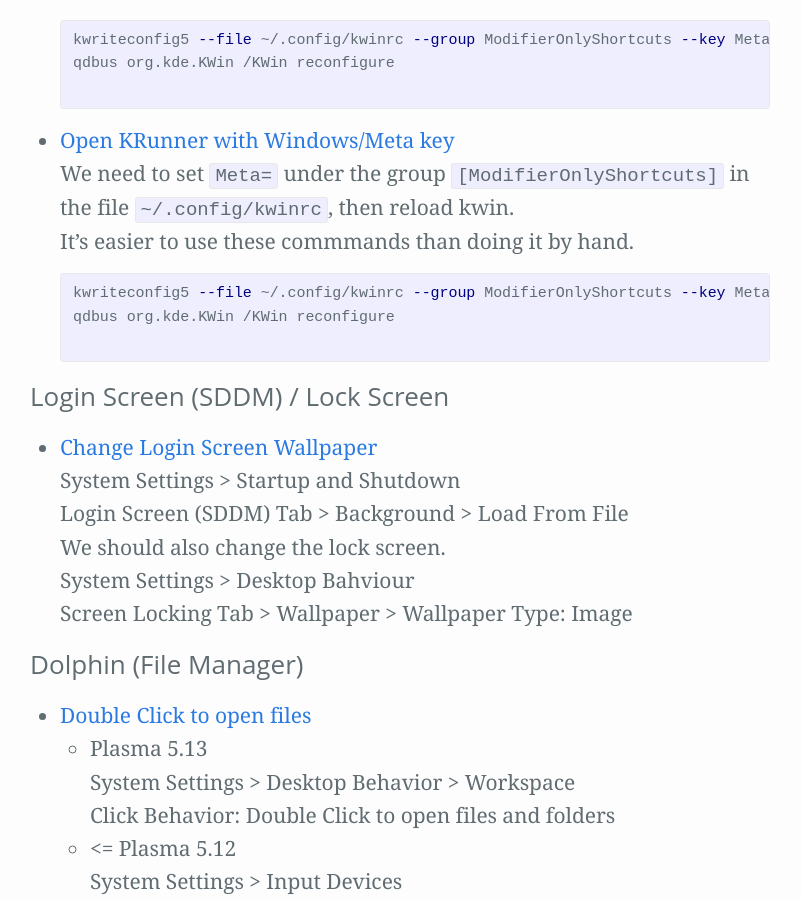
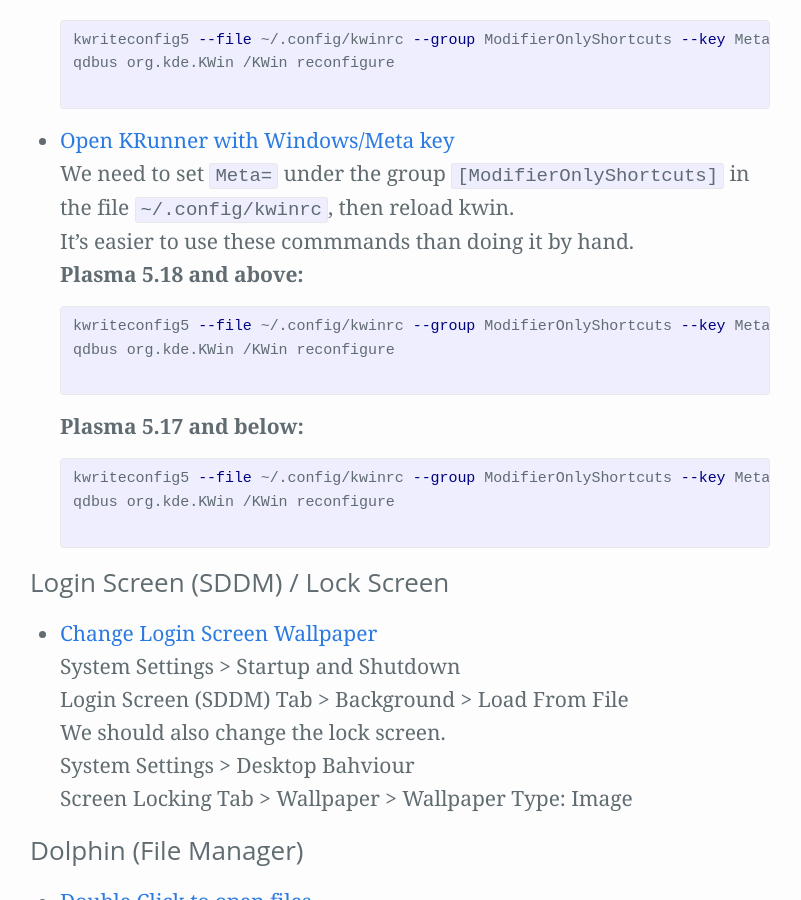
Before and after one commit to Zren/zren.github.io, a Jekyll site: the page built from kde_tips/tips.md, in a window 1280 px wide and 900 px high, scrolled down 5342 px. Shown: the whole window, without its empty margins (240-1041 px from the left). Built offline with Jekyll 4.4.1, drawn with Linux system fonts in a browser that asks for light colours; our own code applies the rules of GitHub Pages for plain Markdown files.

Commit message:
Update meta dbus command for krunner (Issue #7)

```diff
--- a/kde_tips/tips.md
+++ b/kde_tips/tips.md
@@ -193,6 +193,12 @@
 {% capture label %}Open KRunner with Windows/Meta key{% endcapture %}{% capture contents %}
   We need to set `Meta=` under the group `[ModifierOnlyShortcuts]` in the file `~/.config/kwinrc`, then reload kwin.
   It's easier to use these commmands than doing it by hand.
+  **Plasma 5.18 and above:**
+  {% highlight bash %}
+kwriteconfig5 --file ~/.config/kwinrc --group ModifierOnlyShortcuts --key Meta "org.kde.kglobalaccel,/component/krunner_desktop,org.kde.kglobalaccel.Component,invokeShortcut,_launch"
+qdbus org.kde.KWin /KWin reconfigure
+  {% endhighlight %}
+  **Plasma 5.17 and below:**
   {% highlight bash %}
 kwriteconfig5 --file ~/.config/kwinrc --group ModifierOnlyShortcuts --key Meta "org.kde.kglobalaccel,/component/krunner,org.kde.kglobalaccel.Component,invokeShortcut,run command"
 qdbus org.kde.KWin /KWin reconfigure
```
